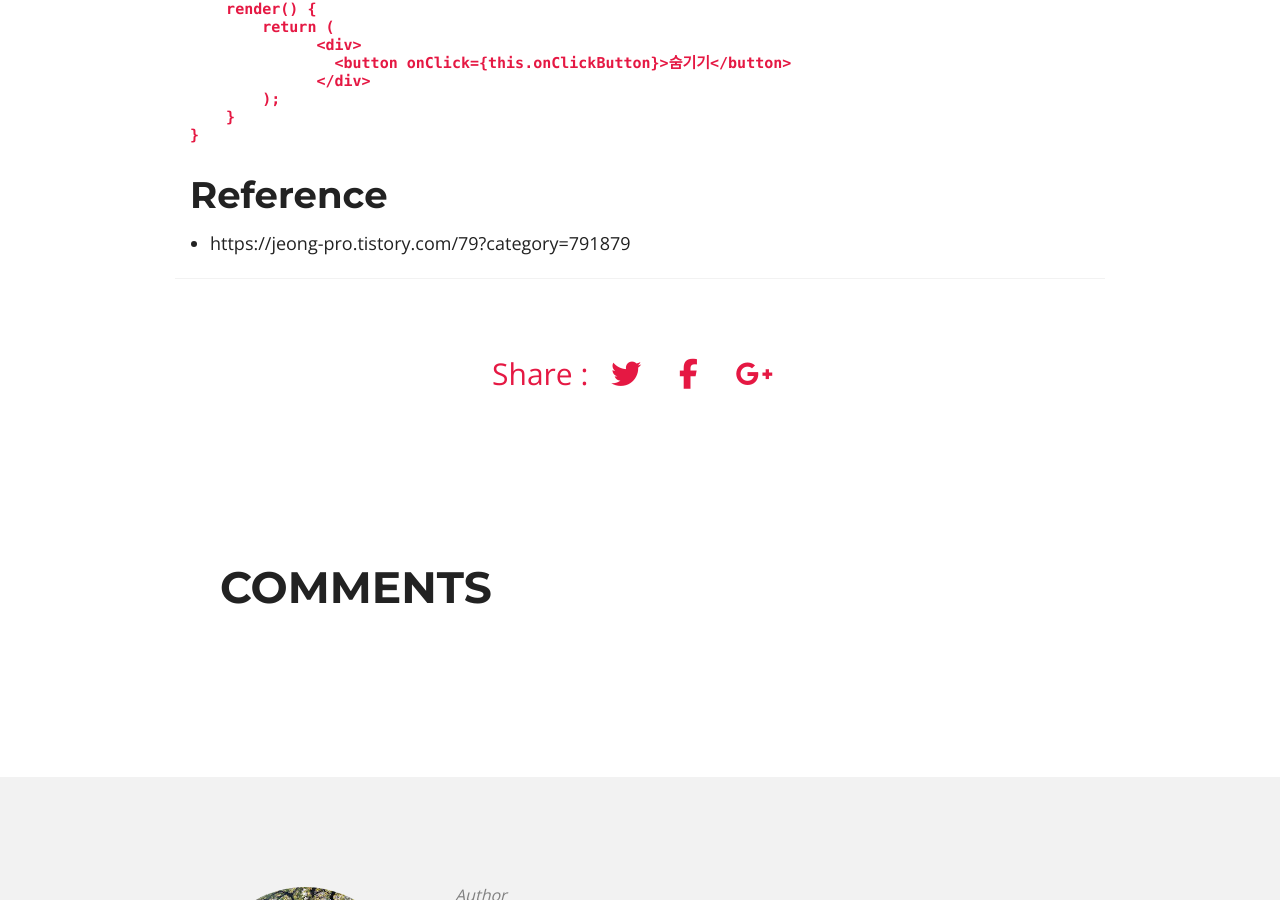
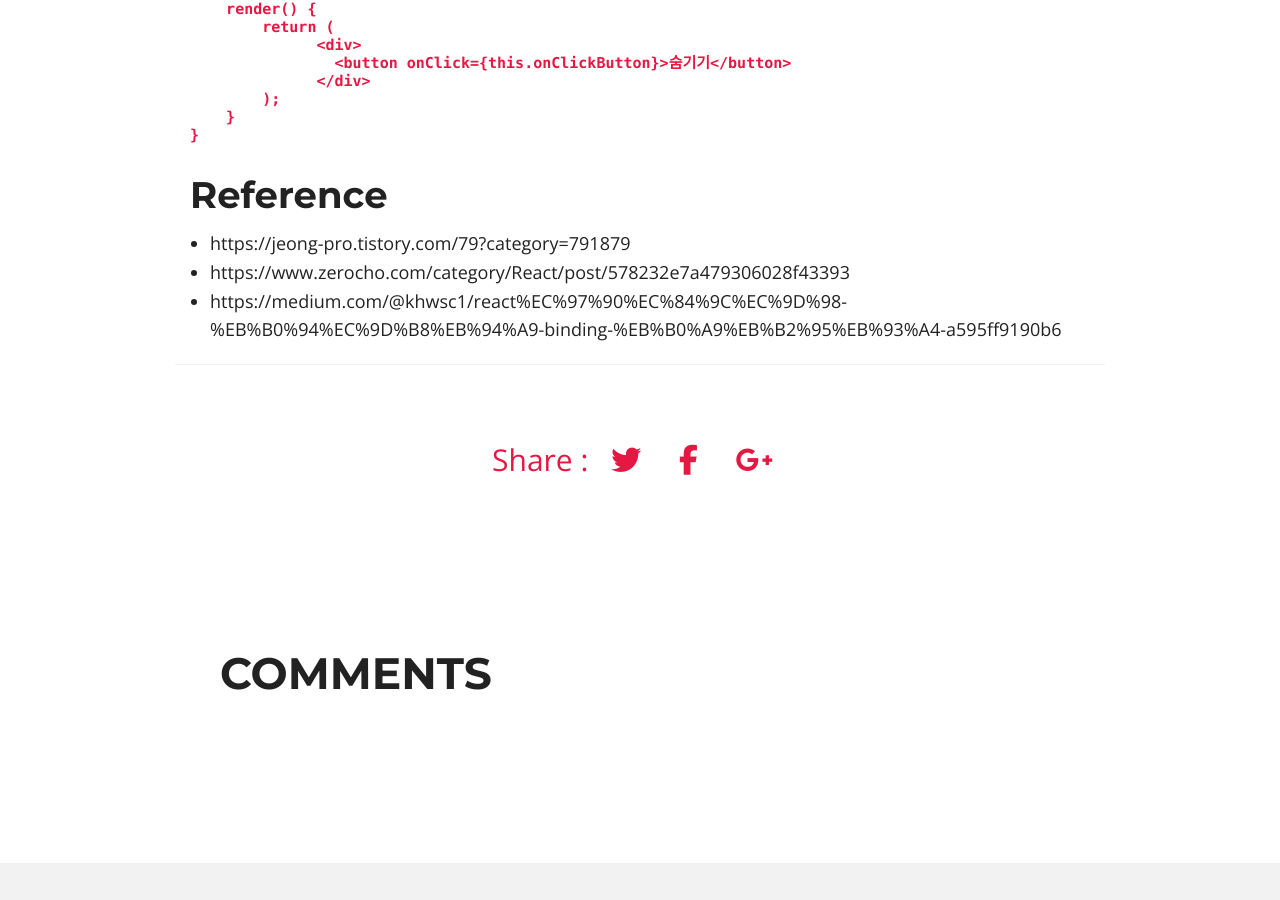
Before and after one commit to Seongmun-Hong/Seongmun-Hong.github.io, a Jekyll site: the page built from _posts/2019-05-09-React binding.md, in a window 1280 px wide and 900 px high, scrolled down 2854 px. Built offline with Jekyll 4.4.1, drawn with Linux system fonts in a browser that asks for light colours; nearby versions of some CDN libraries; library files that are not in the unit come from our copies; comment, search, counter and statistics services are not loaded; some of the changed lines change nothing that is shown.

Commit message:
add :  - reference 추가

```diff
--- a/_posts/2019-05-09-React binding.md
+++ b/_posts/2019-05-09-React binding.md
@@ -149,3 +149,5 @@ export default class Basic extends Component {
 
 ## Reference
 - https://jeong-pro.tistory.com/79?category=791879
+- https://www.zerocho.com/category/React/post/578232e7a479306028f43393
+- https://medium.com/@khwsc1/react%EC%97%90%EC%84%9C%EC%9D%98-%EB%B0%94%EC%9D%B8%EB%94%A9-binding-%EB%B0%A9%EB%B2%95%EB%93%A4-a595ff9190b6
```
